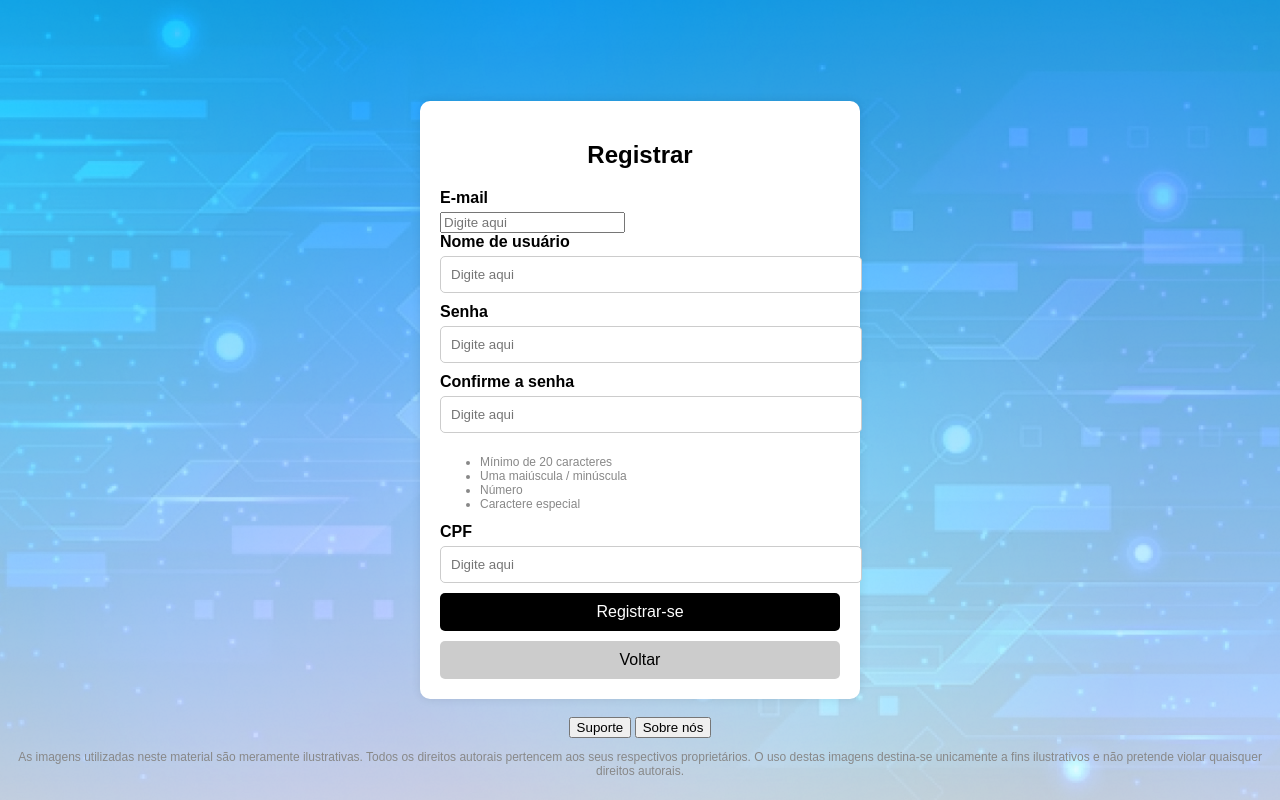
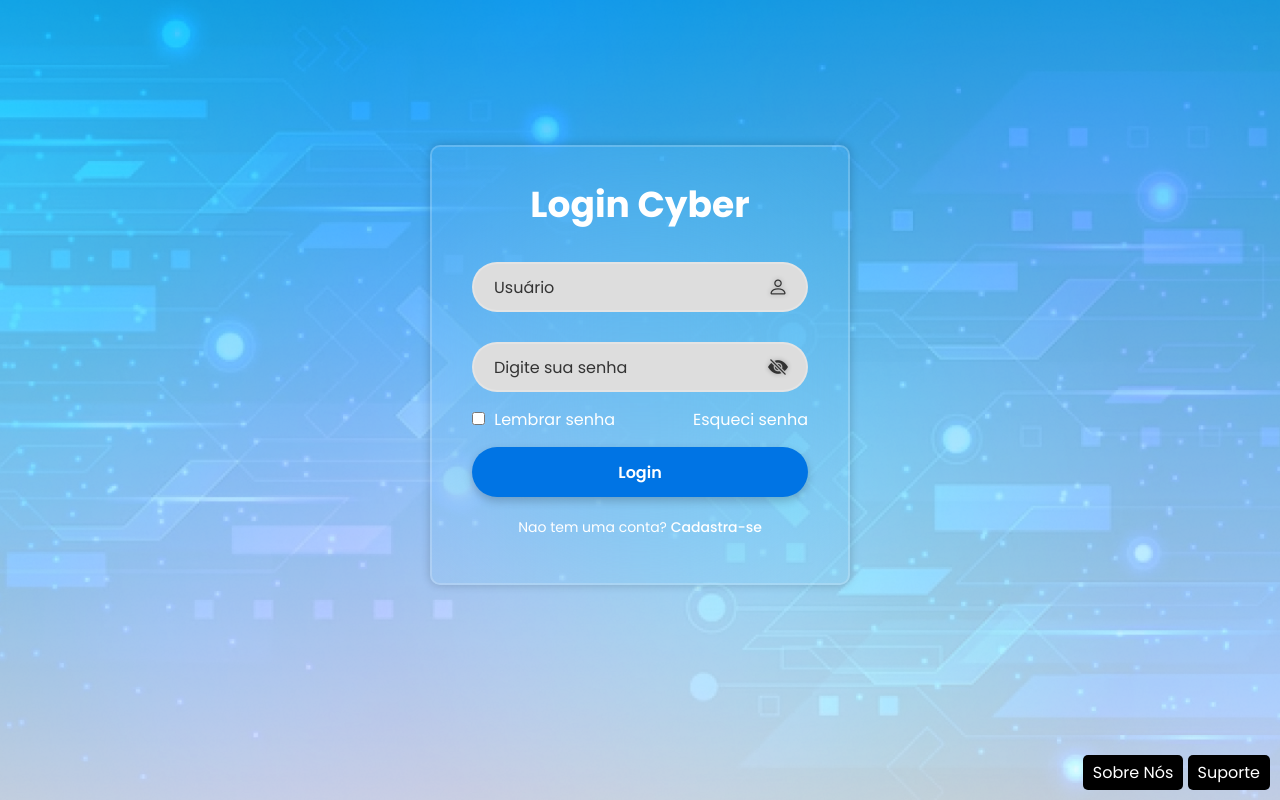
Before and after one commit to ismarsi-matheus/cyber-segurity-lock, a PHP site: page /login.html in a window 1280 px wide. Run offline with PHP 8.4, Linux system fonts and the light colour scheme.

Commit message:
reconfiguraçao da pagina de login

```diff
--- a/Cyber_Security_Lock/assets/css/login.css
+++ b/Cyber_Security_Lock/assets/css/login.css
@@ -1,110 +1,156 @@
+@import url('https://fonts.googleapis.com/css2?family=Poppins:ital,wght@0,100;0,200;0,300;0,400;0,500;0,600;0,700;0,800;0,900;1,100;1,200;1,300;1,400;1,500;1,600;1,700;1,800;1,900&display=swap');
+
+* {
+    margin: 0px;
+    padding: 0px;
+    box-sizing: border-box;
+    font-family: "Poppins", serif;
+}
+
 body {
-    margin: 0;
-    font-family: Arial, sans-serif;
-    background-color: #e0f7fa;
-    background-image: url('../img/introducao.png');
-    background-size: cover;
-    background-repeat: no-repeat;
-    background-position: center;
     display: flex;
     justify-content: center;
     align-items: center;
-    height: 100vh;
+    min-height: 100vh;
+    background: url('../img/introducao.png');
+    background-size: cover;
+    background-position: center;
+    padding-bottom: 70px;
 }
 
 .container {
-    background-color: white;
-    padding: 20px;
+    width: 420px;
+    background-color: transparent;
+    border: 2px solid rgba(255, 255, 255, .2);
     border-radius: 10px;
-    box-shadow: 0 0 10px rgba(0, 0, 0, 0.1);
-    width: 400px;
-    max-width: 90%;
+    color: #fff;
+    padding: 30px 40px;
+    box-shadow: 0 0 10px rgba(0, 0, 0, .2);
+    backdrop-filter: blur(120px);
 }
 
-.container h2 {
+.container h1 {
+    font-size: 36px;
     text-align: center;
-    margin-bottom: 20px;
 }
 
-.container label {
-    display: block;
-    margin-bottom: 5px;
-    font-weight: bold;
+.input_box {
+    position: relative;
+    width: 100%;
+    height: 50px;
+    margin: 30px 0;
 }
 
-.container input[type="text"],
-.container input[type="password"] {
+.input_box input {
     width: 100%;
-    padding: 10px;
-    margin-bottom: 10px;
-    border: 1px solid #ccc;
-    border-radius: 5px;
+    height: 100%;
+    background-color: #ddd;
+    border: none;
+    outline: none;
+    font-size: 16px;
+    color: #000;
+    padding: 20px 45px 20px 20px;
+    border-radius: 40px;
+    border: 2px solid rgba(255, 255, 255, .2);
 }
 
-.container .password-requirements {
-    font-size: 12px;
-    color: #888;
-    margin-bottom: 10px;
+.input_box input::placeholder {
+    color: #333;
 }
 
-.container button {
-    width: 100%;
-    padding: 10px;
-    border: none;
-    border-radius: 5px;
-    font-size: 16px;
-    cursor: pointer;
+.input_box i {
+    position: absolute;
+    top: 50%;
+    font-size: 20px;
+    right: 20px;
+    transform: translateY(-50%);
+    color: #333;
+    text-shadow: 0px 0px 5px rgba(0, 0, 0, 0.3);
 }
 
-.container .register-btn {
-    background-color: #000;
-    color: white;
-    margin-bottom: 10px;
+.lembrar_senha {
+    display: flex;
+    justify-content: space-between;
+    margin: -15px 0px 15px;
 }
 
-.container .back-btn {
-    background-color: #ccc;
-    color: black;
+.lembrar_senha label input {
+    accent-color: #fff;
+    margin-right: 5px;
 }
 
-.footer {
-    position: absolute;
-    bottom: 10px;
-    width: 100%;
-    text-align: center;
-    font-size: 12px;
-    color: #888;
+.lembrar_senha a {
+    text-decoration: none;
+    color: #fff;
 }
 
-.footer .social-icons {
-    margin-bottom: 10px;
+.lembrar_senha a:hover {
+    text-decoration: underline;
 }
 
-.footer .social-icons i {
-    font-size: 24px;
-    margin: 0 10px;
+.login {
+    width: 100%;
+    height: 50px;
+    background-color: #0074E4; /* Azul elétrico para combinar com o fundo */
+    border: 2px solid transparent;
+    border-radius: 40px;
     cursor: pointer;
+    font-size: 16px;
+    color: #fff;
+    font-weight: 600;
+    box-shadow: 0px 4px 10px rgba(0, 0, 0, 0.2);
+    transition: 0.3s ease-in-out;
 }
 
-.footer .buttons {
-    display: flex;
-    justify-content: center;
-    gap: 10px;
+.login:hover {
+    background-color: #005bb5; /* Azul mais escuro no hover */
+    border: 2px solid #fff;
+    color: #fff;
 }
 
-.footer .buttons button {
-    padding: 5px 10px;
-    border: none;
-    border-radius: 5px;
-    cursor: pointer;
+.registro_link {
+    font-size: 14px;
+    text-align: center;
+    margin: 20px 0 15px;
 }
 
-.footer .buttons .support-btn {
-    background-color: #000;
-    color: white;
+.registro_link a {
+    text-decoration: none;
+    color: #fff;
+    font-weight: 500;
 }
 
-.footer .buttons .about-btn {
-    background-color: #ccc;
-    color: black;
+.registro_link a:hover {
+    text-decoration: underline;
 }
+
+/* Estilos personalizados para o footer e botões */
+footer {
+    position: fixed;
+    bottom: 0;
+    right: 0;
+    padding: 10px;
+}
+
+
+footer .btn {
+    padding: 5px 10px; /* Aumenta o padding para tornar os botões maiores */
+    font-size: 16px; /* Aumenta o tamanho da fonte */
+    border-radius: 5px; /* Bordas arredondadas */
+    background-color: #000000;
+    color: #ffffff;
+    border: none;
+    transition: background-color 0.3s ease, transform 0.2s ease; /* Efeito de transição */
+}
+
+footer .btn:hover {
+    background-color: #000000; /* Cor de fundo ao passar o mouse */
+    transform: scale(1.05); /* Efeito de escala ao passar o mouse */
+}
+footer p {
+    color: #6c757d; /* Cor cinza para o texto */
+    font-size: 12px; /* Tamanho da fonte menor */
+    margin-top: 10px; /* Espaçamento acima do texto */
+    text-align: right; /* Alinhamento do texto à direita */
+    max-width: 400px; /* Largura máxima para evitar que o texto ocupe toda a tela */
+}
--- /dev/null
+++ b/Cyber_Security_Lock/assets/js/script.js
@@ -0,0 +1,15 @@
+document.getElementById("toggleSenha").addEventListener("click", function () {
+    let inputSenha = document.getElementById("senha");
+    let icone = document.getElementById("toggleSenha");
+
+    // Alterna entre "password" e "text"
+    if (inputSenha.type === "password") {
+        inputSenha.type = "text";
+        icone.classList.remove("bi-eye-slash-fill"); // Remove ícone de olho fechado
+        icone.classList.add("bi-eye-fill"); // Adiciona ícone de olho aberto
+    } else {
+        inputSenha.type = "password";
+        icone.classList.remove("bi-eye-fill"); // Remove ícone de olho aberto
+        icone.classList.add("bi-eye-slash-fill"); // Adiciona ícone de olho fechado
+    }
+});
--- a/Cyber_Security_Lock/login.html
+++ b/Cyber_Security_Lock/login.html
@@ -3,59 +3,51 @@
 <head>
     <meta charset="UTF-8">
     <meta name="viewport" content="width=device-width, initial-scale=1.0">
-    <title>Cyber Security Lock</title>
     <link rel="stylesheet" href="assets/css/login.css">
+    <link rel="stylesheet" href="https://cdn.jsdelivr.net/npm/bootstrap-icons/font/bootstrap-icons.css">
+    <title>login</title>
 </head>
 <body>
-    <div class="container">
-        <h2>Registrar</h2>
-        <form class="form-container">
-            <label for="email">E-mail</label>
-            <input type="email" id="email" name="email" placeholder="Digite aqui">
-
-            <label for="username">Nome de usuário</label>
-            <input type="text" id="username" name="username" placeholder="Digite aqui">
-
-            <label for="password">Senha</label>
-            <input type="password" id="password" name="password" placeholder="Digite aqui">
-
-            <label for="confirm-password">Confirme a senha</label>
-            <input type="password" id="confirm-password" name="confirm-password" placeholder="Digite aqui">
-
-            <div class="password-requirements">
-                <ul>
-                    <li>Mínimo de 20 caracteres</li>
-                    <li>Uma maiúscula / minúscula</li>
-                    <li>Número</li>
-                    <li>Caractere especial</li>
-                </ul>
+    <section id="secao_container">
+    <main class="container">
+        <form >
+            <h1>Login Cyber</h1>
+            <div class="input_box">
+                <input placeholder="Usuário" type="email">
+                <i class="bi bi-person"></i>
+            </div>
+            <div class="input_box">
+                <input type="password" id="senha" placeholder="Digite sua senha">
+                <i class="bi bi-eye-slash-fill" id="toggleSenha"></i>
             </div>
 
-            <label for="cpf">CPF</label>
-            <input type="text" id="cpf" name="cpf" placeholder="Digite aqui">
 
-            <button type="submit" class="register-btn">Registrar-se</button>
+            <div class="lembrar_senha">
+                <label >
+                <input type="checkbox">
+                Lembrar senha
+                </label>
+                <a href="#">Esqueci senha </a>
+            </div>
 
-           <a href="./index.html"><button type="button" class="back-btn">Voltar</button>
-           </a>
+            <button type="submit" class="login">Login</button>
+
+            <div class="registro_link">
+                <p>Nao tem uma conta? <a href="#">Cadastra-se</a></p>
+            </div>
+        </form>
+    </main>
+    <script src="assets/js/script.js"></script>
+    </section>
 
 
-        </form>
-    </div>
+    <section id="secao_footer"></section>
+    <footer class="d-flex justify-content-end p-3">
+        <button class="btn btn-light me-2">Sobre Nós</button>
+        <button class="btn btn-light">Suporte</button>
+    </footer>
 
-    <div class="footer">
-        <div class="social-icons">
-            <i class="fab fa-whatsapp"></i>
-            <i class="fab fa-envelope"></i>
-            <i class="fab fa-instagram"></i>
-            <i class="fab fa-youtube"></i>
-            <i class="fab fa-linkedin"></i>
-        </div>
-        <div class="footer-buttons"> <!-- Corrigida a classe -->
-            <button>Suporte</button>
-            <button>Sobre nós</button>
-        </div>
-        <p>As imagens utilizadas neste material são meramente ilustrativas. Todos os direitos autorais pertencem aos seus respectivos proprietários. O uso destas imagens destina-se unicamente a fins ilustrativos e não pretende violar quaisquer direitos autorais.</p>
-    </div>
+
+
 </body>
 </html>
```
